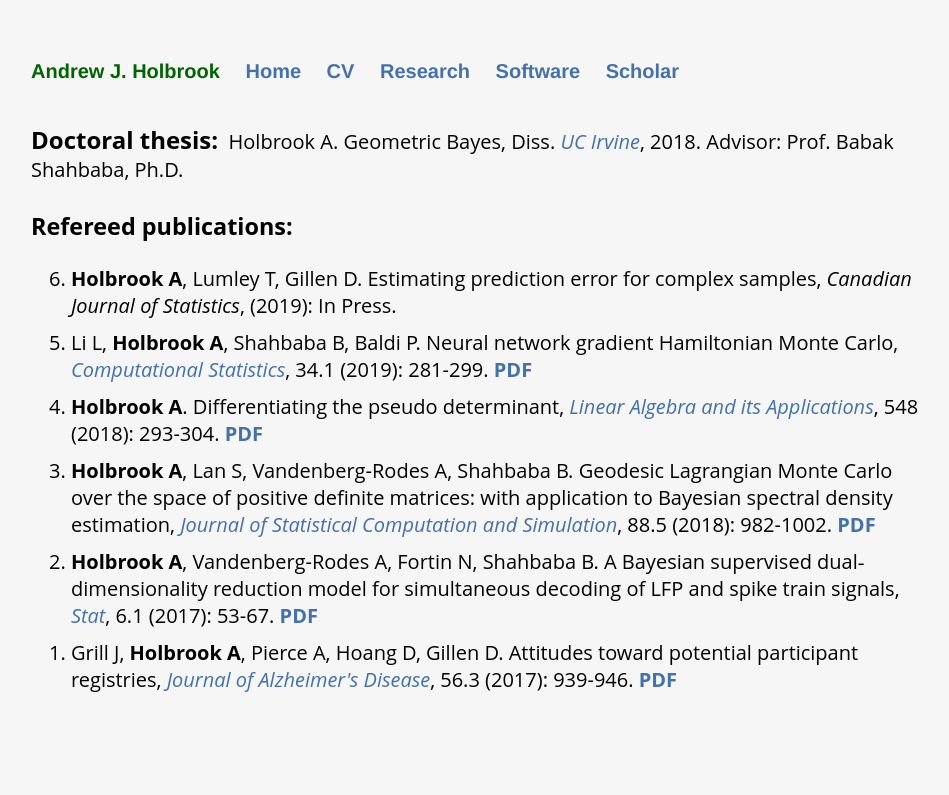
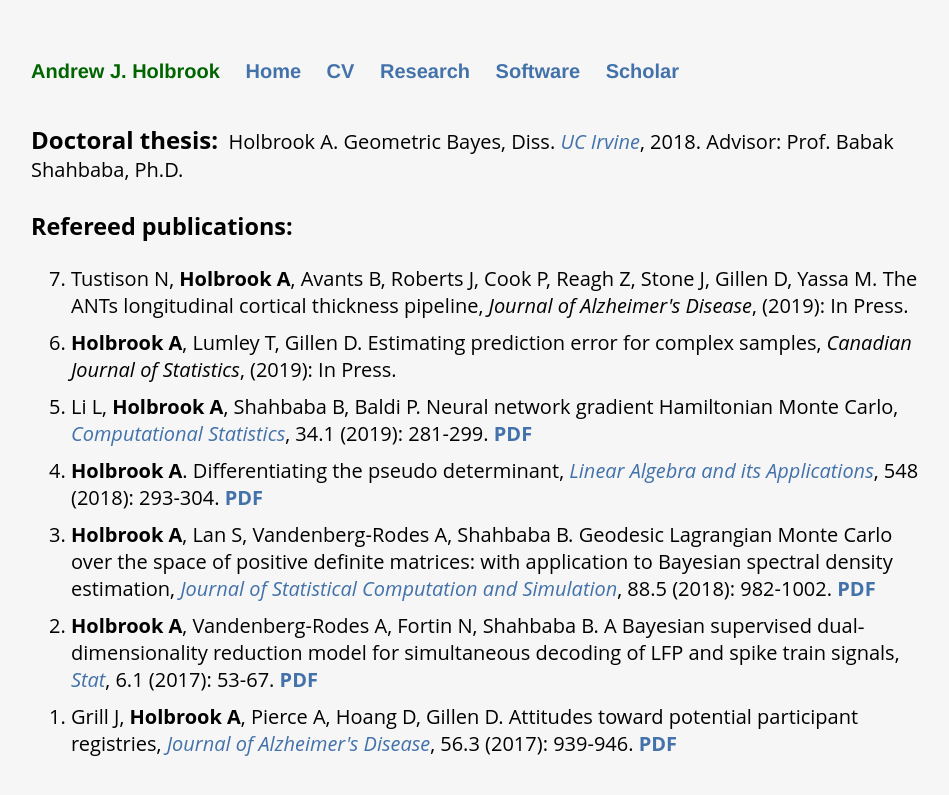
Before and after one commit to andrewjholbrook/andrewjholbrook.github.io, a Jekyll site: the page built from research.html, in a window 1280 px wide. Shown: the top 795 px of the page, without its empty margins (161-1110 px from the left). Built offline with Jekyll 4.4.1, drawn with Linux system fonts in a browser that asks for light colours.

Commit message:
Update research.html

```diff
--- a/research.html
+++ b/research.html
@@ -13,6 +13,7 @@ title: Research of Andrew Holbrook
   <h3>Refereed publications:</h3>
 
   <ol id="pubs" reversed>
+        <li> Tustison N, <b>Holbrook A</b>, Avants B, Roberts J, Cook P, Reagh Z, Stone J, Gillen D, Yassa M. The ANTs longitudinal cortical thickness pipeline, <i>Journal of Alzheimer's Disease</i>, (2019): In Press.
     <li> <b>Holbrook A</b>, Lumley T, Gillen D. Estimating prediction error for complex samples, <i>Canadian Journal of Statistics</i>, (2019): In Press.
     <li> Li L, <b>Holbrook A</b>, Shahbaba B, Baldi P.
       Neural network gradient Hamiltonian Monte Carlo,
```
